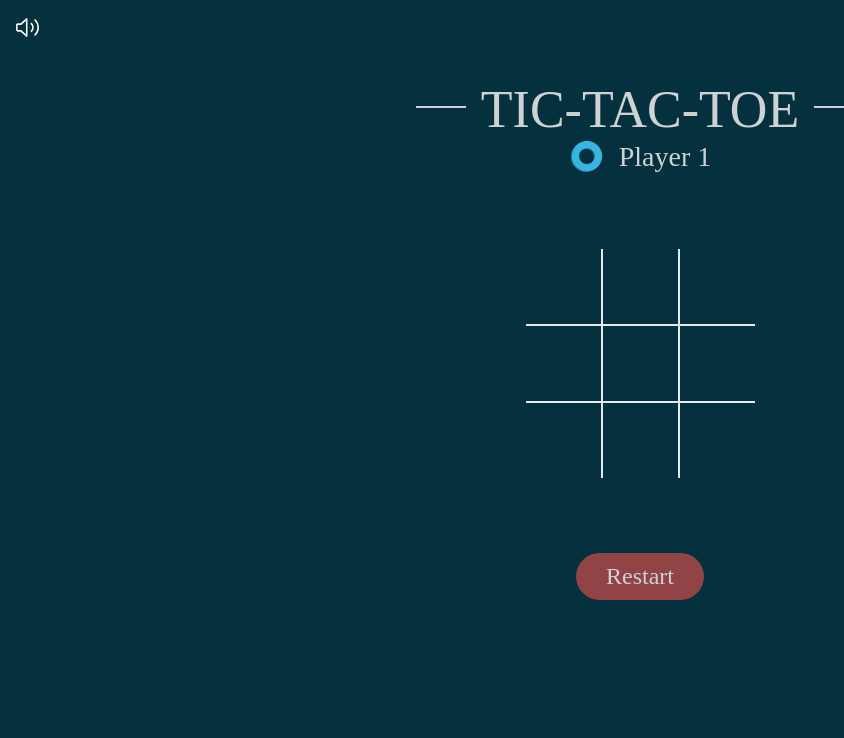
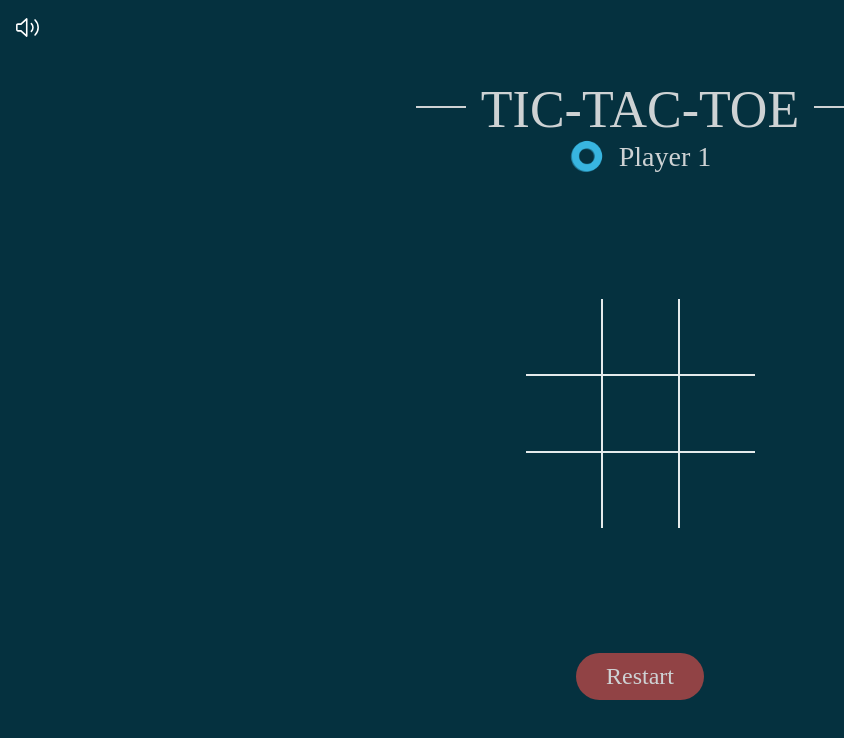
Before and after one commit to biancashiromoto/react-tic-tac-toe, a React (Vite) app: page / in a window 1280 px wide. Shown: the top 738 px of the page, without its empty margins (0-844 px from the left). Built offline with nearby package versions, Linux system fonts and the light colour scheme; a web font is replaced by a local one.

Commit message:
chore: Add className to game component's wrapper

```diff
--- a/src/App.tsx
+++ b/src/App.tsx
@@ -29,6 +29,7 @@ const App = () => {
         />
       </Button.Root>
       <h1>Tic-tac-toe</h1>
+      <div className="game__container">
         {!isGameOver && <PlayerDisplay />}
         <Board />
         <Button.Root
@@ -41,6 +42,7 @@ const App = () => {
         </Button.Root>
         {isGameOver && <MessageContainer />}
       </div>
+    </div>
   )
 }
 
```
Lines whose indentation alone changed are shown as unchanged.
